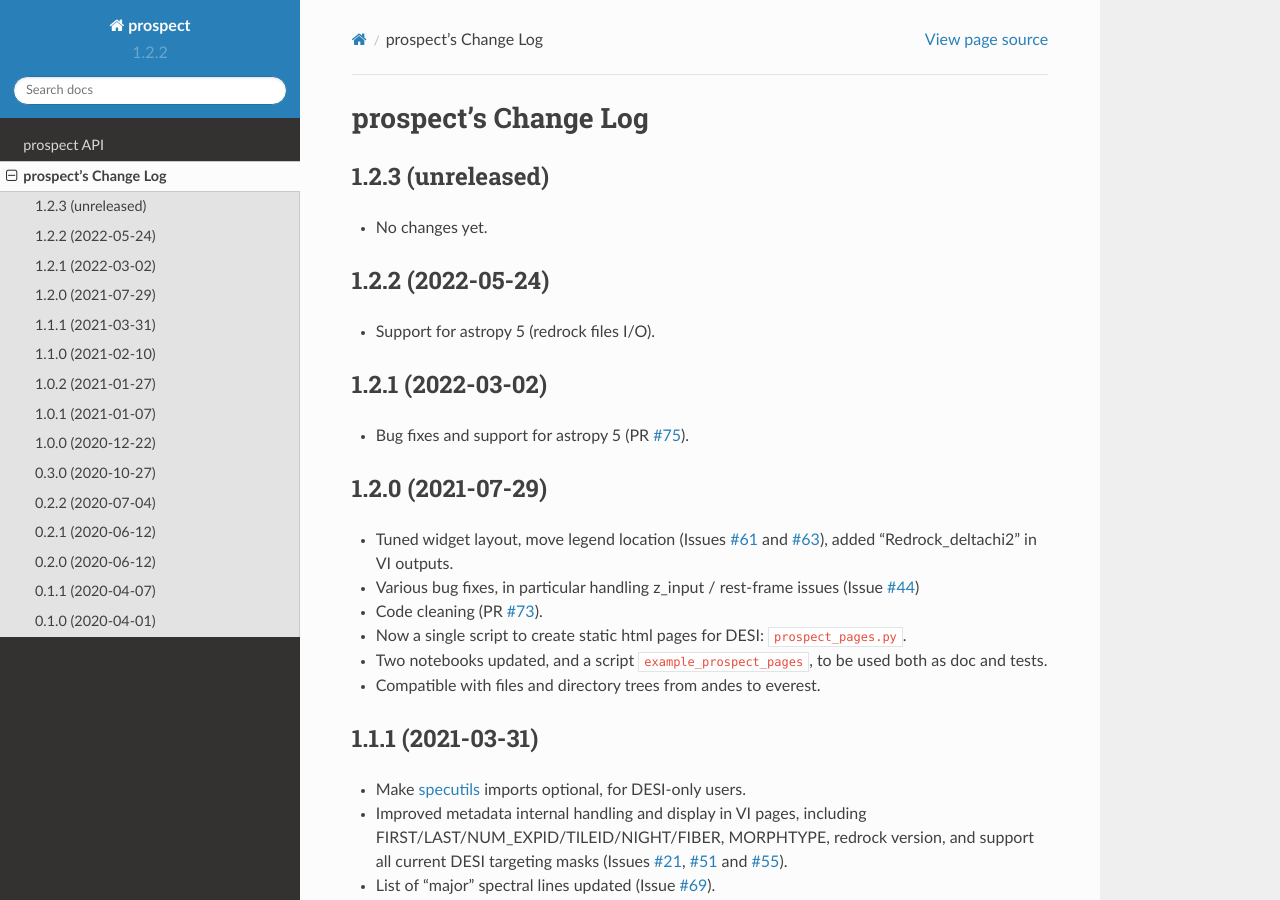
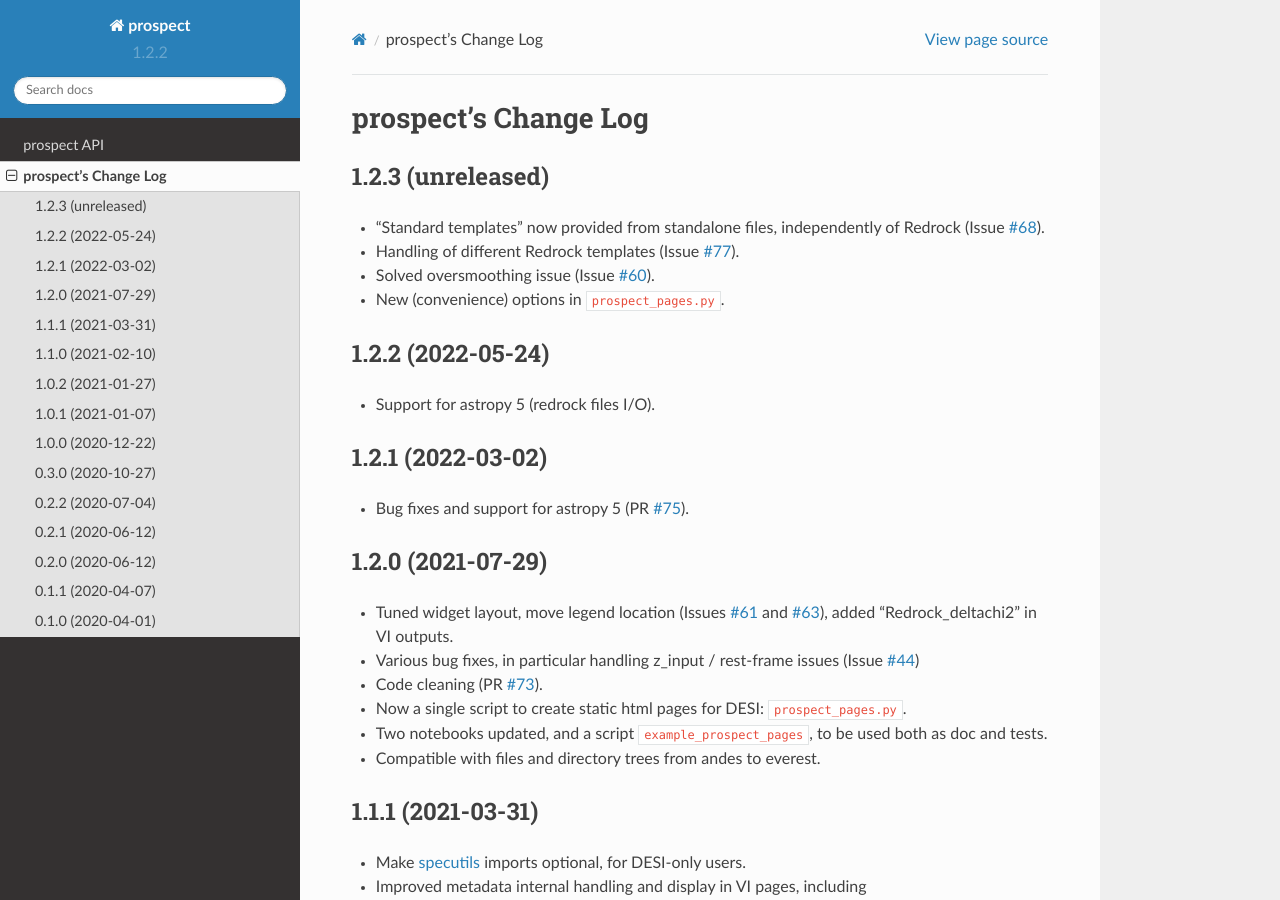
Before and after one commit to desihub/prospect, a Sphinx documentation site: the page built from doc/changes.rst, in a window 1280 px wide and 900 px high. Built offline with Sphinx 7.4.7 and the Read the Docs theme 2.0.0, drawn with Linux system fonts in a browser that asks for light colours.

Commit message:
changes.rst

```diff
--- a/doc/changes.rst
+++ b/doc/changes.rst
@@ -5,7 +5,14 @@ prospect's Change Log
 1.2.3 (unreleased)
 ------------------
 
-* No changes yet.
+* "Standard templates" now provided from standalone files, independently of Redrock (Issue `#68`_).
+* Handling of different Redrock templates (Issue `#77`_).
+* Solved oversmoothing issue (Issue `#60`_).
+* New (convenience) options in ``prospect_pages.py``.
+
+.. _`#68`: https://github.com/desihub/prospect/issues/68
+.. _`#77`: https://github.com/desihub/prospect/issues/77
+.. _`#60`: https://github.com/desihub/prospect/issues/60
 
 1.2.2 (2022-05-24)
 ------------------
```
